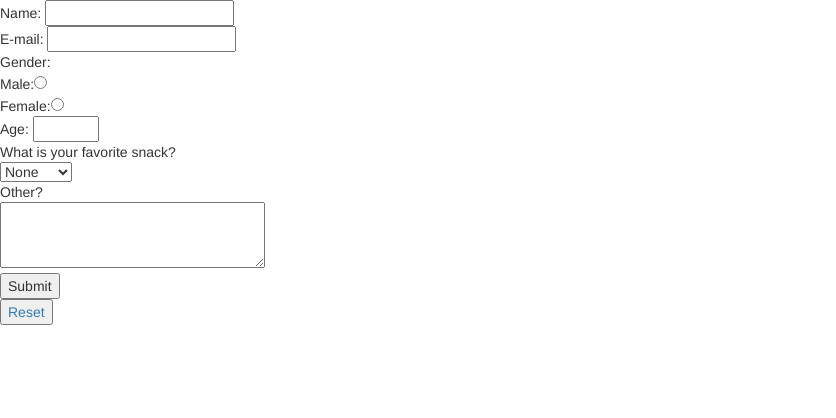
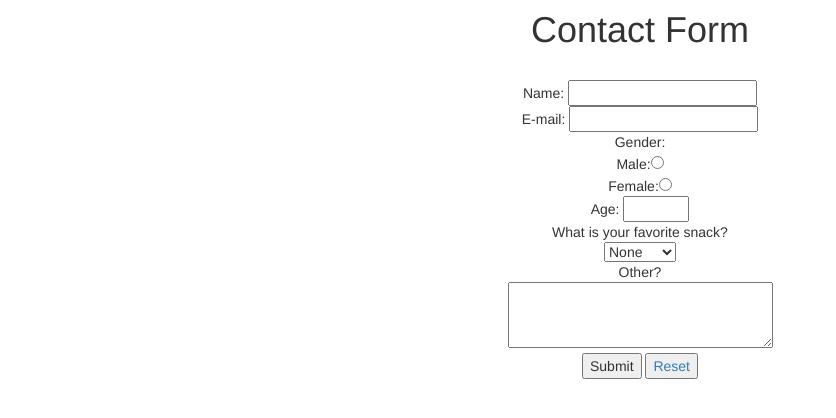
Before and after one commit to alerodriguezz/cst336, a PHP site: page /HW/hw3/index.html in a window 1280 px wide. Shown: the top 418 px of the page, without its empty margins (0-836 px from the left). Run offline with PHP 8.4, Linux system fonts and the light colour scheme.

Commit message:
alignment and minor css update

```diff
--- a/HW/hw3/css/styles.css
+++ b/HW/hw3/css/styles.css
@@ -1,5 +1,4 @@
 fieldset {
-    display: block;
     margin-left: 2px;
     margin-right: 2px;
     padding-top: 0.35em;
@@ -8,3 +7,28 @@ fieldset {
     padding-right: 0.75em;
     border: 2px groove;
 }
+
+  html, body {
+                width: 100%;
+  }
+
+h1 {
+	font-family: Helvetica Neue,Helvetica,Arial,sans-serif;
+	font-size: 19px;
+	font-style: normal;
+	font-variant: normal;
+	font-weight: 500;
+	line-height: 20.9px;
+}
+
+.center {
+    margin: auto;
+    width: 60%;
+    padding: 10px;
+    text-align: center;
+}
+ form
+ {
+     float:center;
+     padding: 10px
+ }
--- a/HW/hw3/index.html
+++ b/HW/hw3/index.html
@@ -10,10 +10,15 @@
             <script src="https://ajax.googleapis.com/ajax/libs/jquery/1.12.4/jquery.min.js"></script>
             <script src="https://maxcdn.bootstrapcdn.com/bootstrap/3.3.7/js/bootstrap.min.js"></script>
     </head>
+
+
+    <h1 class="center">Contact Form</h1>
     <body>
 
-          <div>
-        <form action="result.php" method="post">
+
+          <div class="center">
+        <form align="center" action="result.php" method="post">
+
                     Name: <input type="text" name="name" required minlength="1"><br>
                     E-mail: <input type="text" name="email " required minlength="1"><br>
 
@@ -38,16 +43,14 @@
                     <br/>
 
                      Other?<br/>
-                     <textarea name="message" rows="3" cols="30" required></textarea>
+                     <textarea name="message" rows="3" cols="30"></textarea>
 
                     <br/>
 
             <input type="submit">
-        </form>
-        </div>
 
              <a href="index.html"> <button id="next" align="center" >Reset</button></a>
-
+        </form>
         </div>
     </body>
 </html>
```
